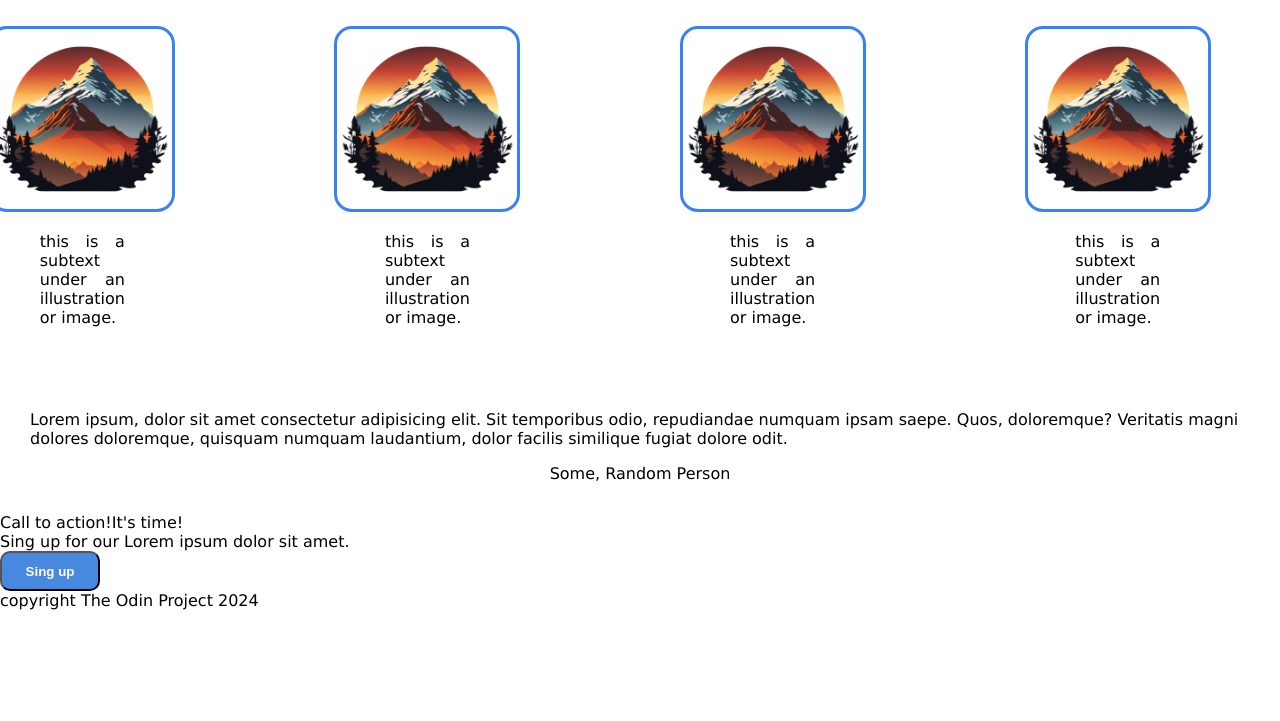
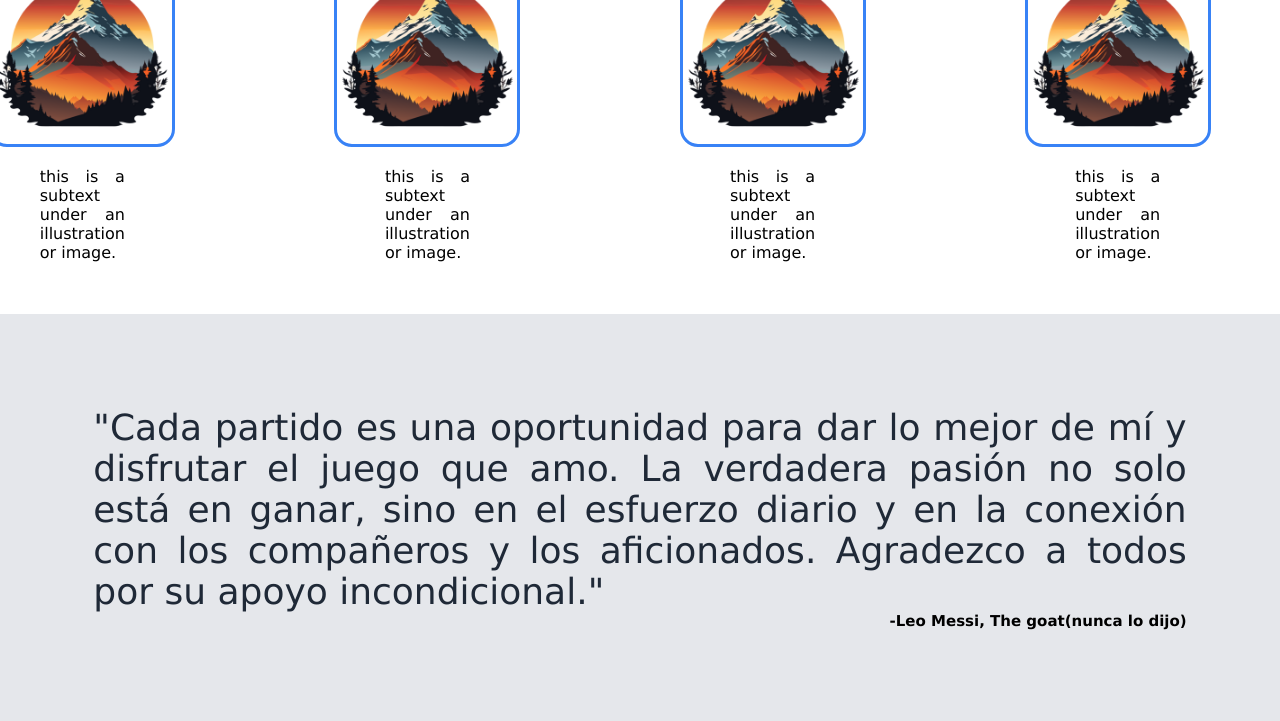
Before and after one commit to maximoelian/landing-page, a plain HTML site: page index.html in a window 1280 px wide. Shown: the part 578-1299 px from the top of the page. Before the commit the page ends 1188 px from the top, so only its background shows below. Drawn offline with Linux system fonts and the light colour scheme.

Commit message:
Finished the quote section.

```diff
--- a/index.html
+++ b/index.html
@@ -48,10 +48,11 @@
                     <p class="infoText">this is a subtext under an illustration or image.</p>
                   </div>
               </div>
+            </div>
               <!-- Container with a random opinion -->
-               <div>
-                <p>Lorem ipsum, dolor sit amet consectetur adipisicing elit. Sit temporibus odio, repudiandae numquam ipsam saepe. Quos, doloremque? Veritatis magni dolores doloremque, quisquam numquam laudantium, dolor facilis similique fugiat dolore odit.</p>               </div>
-                <div class="author">Some, Random Person</div>
+               <div class="opinionContainer">
+                    <p class="quote">"Cada partido es una oportunidad para dar lo mejor de mí y disfrutar el juego que amo. La verdadera pasión no solo está en ganar, sino en el esfuerzo diario y en la conexión con los compañeros y los aficionados. Agradezco a todos por su apoyo incondicional."</p>
+                    <div class="author">-Leo Messi, The goat(nunca lo dijo)</div>
                 </div>
                 <!-- Container from a random ad -->
                  <div class="adContainer">
--- a/style.css
+++ b/style.css
@@ -99,20 +99,20 @@ li {
     flex-direction: column;
     justify-content: center;
     align-items: center;
-    padding: 30px;
+    padding: 20px 30px 0 30px;
 }
 
 .infoContainerTitle {
     font-size: 36px;
     font-weight: 900;
-    padding-bottom: 40px;
+
 }
 
 .infoImagesContainer {
     display: flex;
     flex-direction: row;
     justify-content: center;
-    padding: 30px;
+    padding: 15px;
 }
 
 .infoPictureAndText{
@@ -136,3 +136,32 @@ li {
     text-align: justify;
     padding: 0px 90px;
 }
+
+    /* OPINION SECTION */
+
+.opinionContainer {
+    display: flex;
+    flex-direction: column;
+    background-color: #e5e7eb;
+    margin: 0;
+    padding: 70pt;
+    justify-content: center;
+    align-items: center;
+    flex-shrink: 4;
+    text-align: justify;
+}
+
+.quote {
+    font-size: 36px;
+    font-style: light italic;
+    color:#1F2937;
+    margin: 0;
+}
+
+.author{
+    display: flex;
+    font-size: 15px;
+    align-self: flex-end;
+    justify-content: flex-end;
+    font-weight: bold;
+}
```
